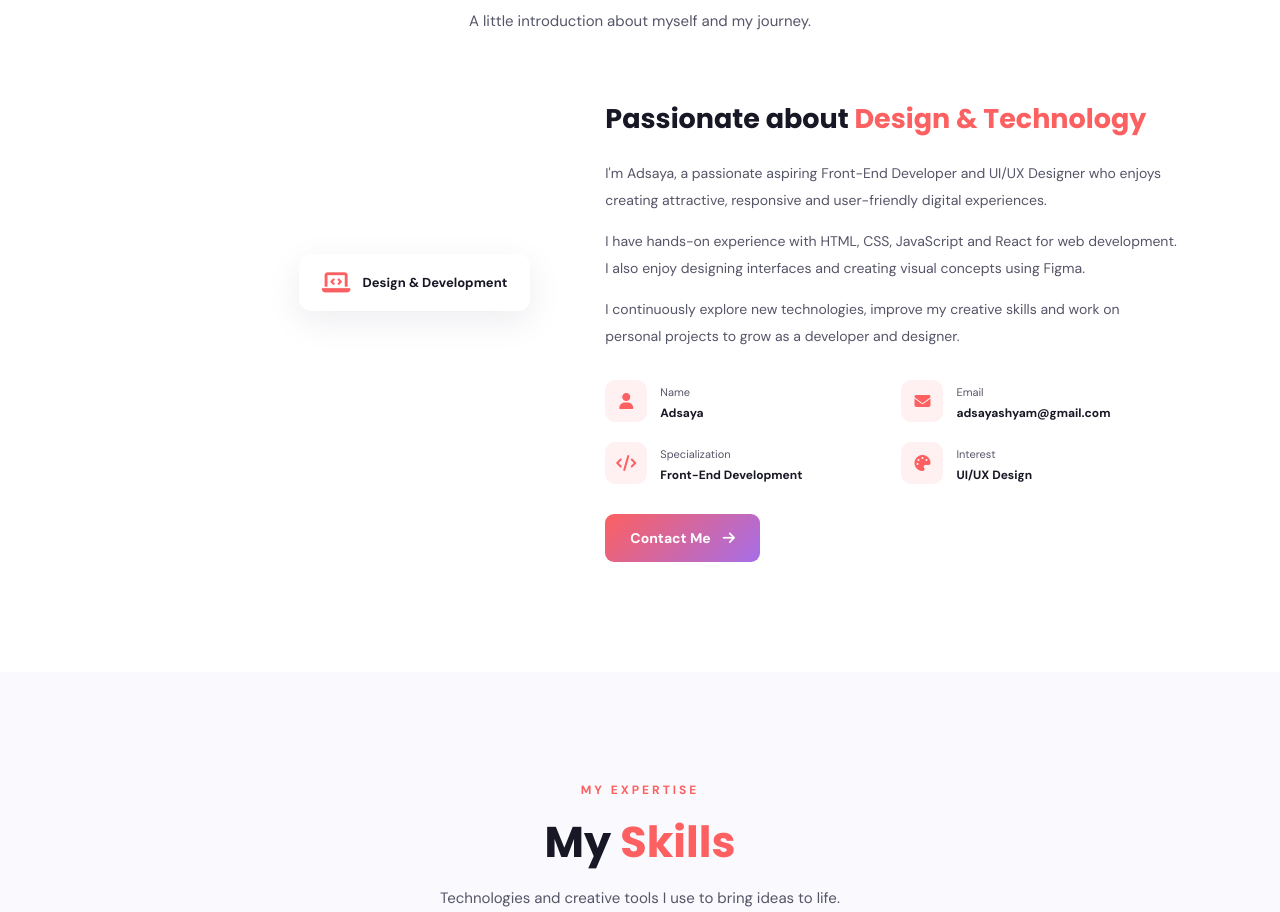
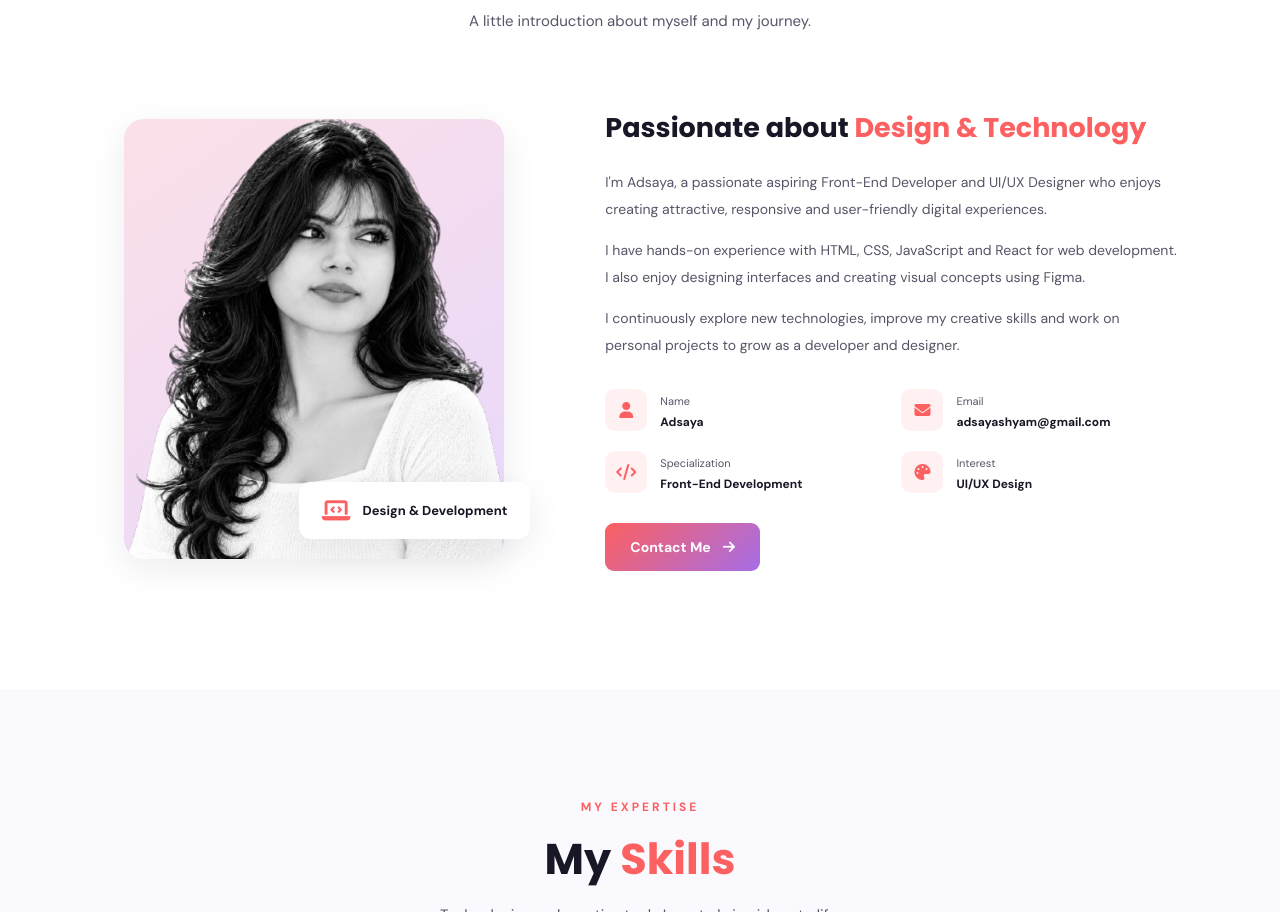
Before and after one commit to adsaya2621/AdsayaAR-Portfolio, a plain HTML site: page index.html in a window 1280 px wide. Shown: the part 1058-1970 px from the top of the page. Drawn offline with nearby package versions, Linux system fonts and the light colour scheme.

Commit message:
css changed

```diff
--- a/index.html
+++ b/index.html
@@ -130,11 +130,11 @@
 
             <div class="home-image" data-aos="fade-left">
 
-                <div class="image-circle">
+                <!-- <div class="image-circle">
                     <img src="./asserts/ff5cf481-6623-42ba-83f9-2469a13059c8-removebg-preview.png"
                         alt="Adsaya - Developer and Designer"
                         class="profile-image">
-                </div>
+                </div> -->
 
                 <div class="floating-card card-one">
                     <i class="fa-solid fa-code"></i>
@@ -181,7 +181,10 @@
 
             <div class="about-image" data-aos="fade-right">
 
-
+                <div class="about-image-box">
+                    <img src="./asserts/ff5cf481-6623-42ba-83f9-2469a13059c8-removebg-preview.png"
+                        alt="Adsaya profile photo">
+                </div>
 
                 <div class="about-experience">
                     <i class="fa-solid fa-laptop-code"></i>
```
